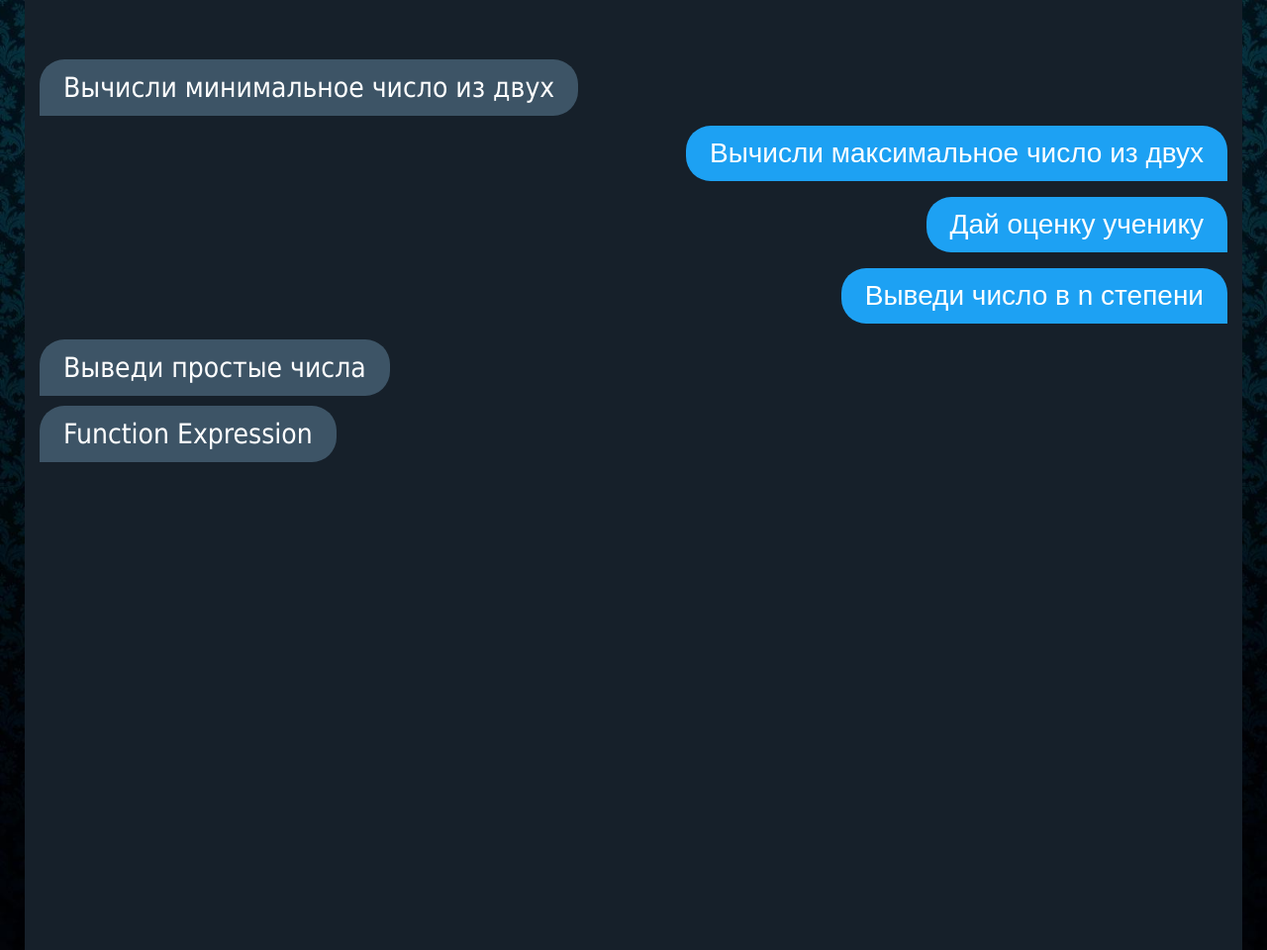
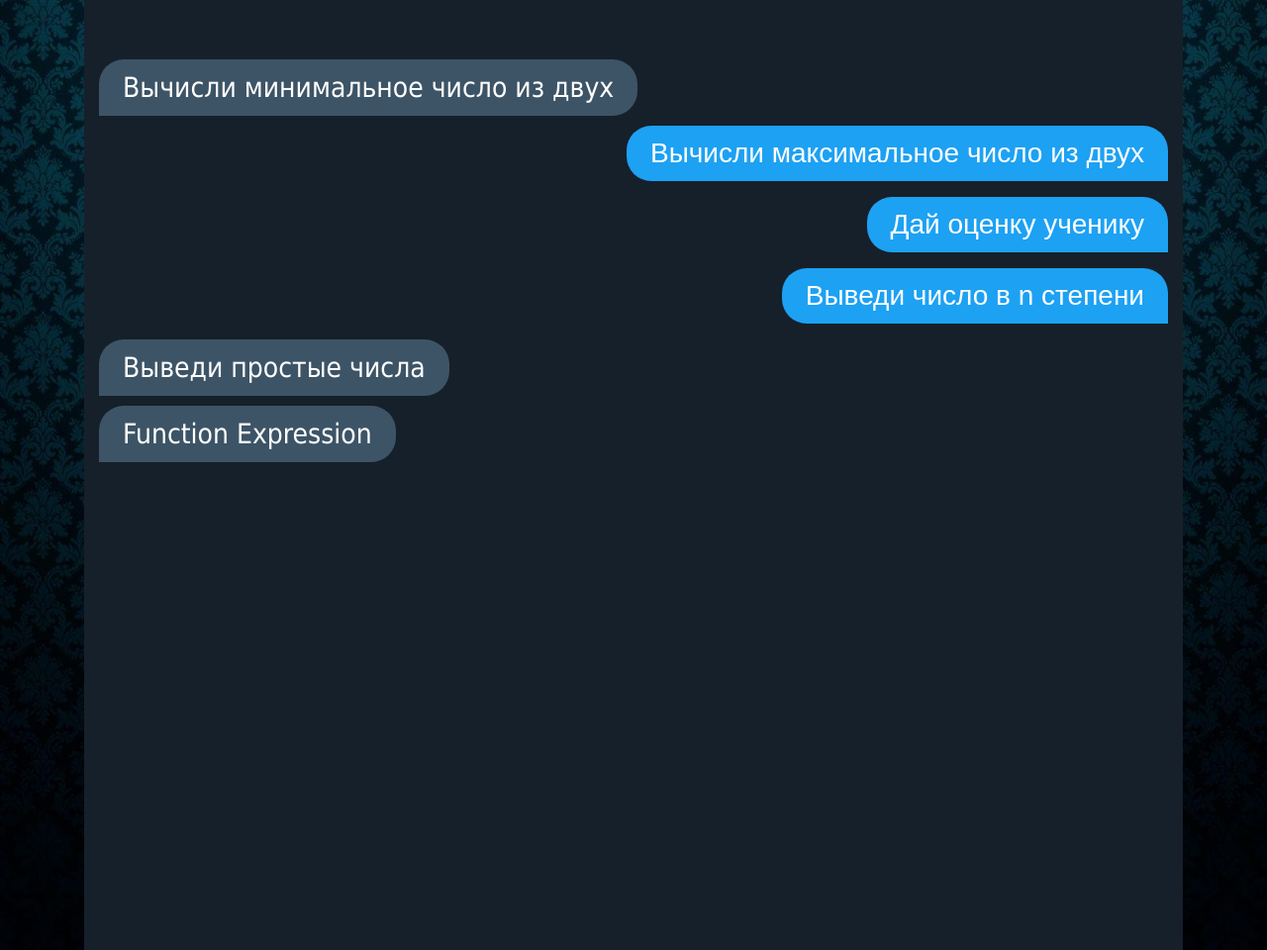
Before and after one commit to hthdh/lab3, a plain HTML site: page index.html in a window 1280 px wide. Shown: the whole page at 99% size. Drawn offline with Linux system fonts and the light colour scheme.

Commit message:
Update index.html

```diff
--- a/index.html
+++ b/index.html
@@ -18,10 +18,10 @@
 		.wrapper{
 			width: 100%;
 			height: 960px;
-    		max-width: 1200px;
-    		margin: 0 auto;
-    		padding: 0 15px;
-    		background-color: #16202A;
+    			max-width: 1080px;
+    			margin: 0 auto;
+    			padding: 0 15px;
+    			background-color: #16202A;
 
 		}
 
```
